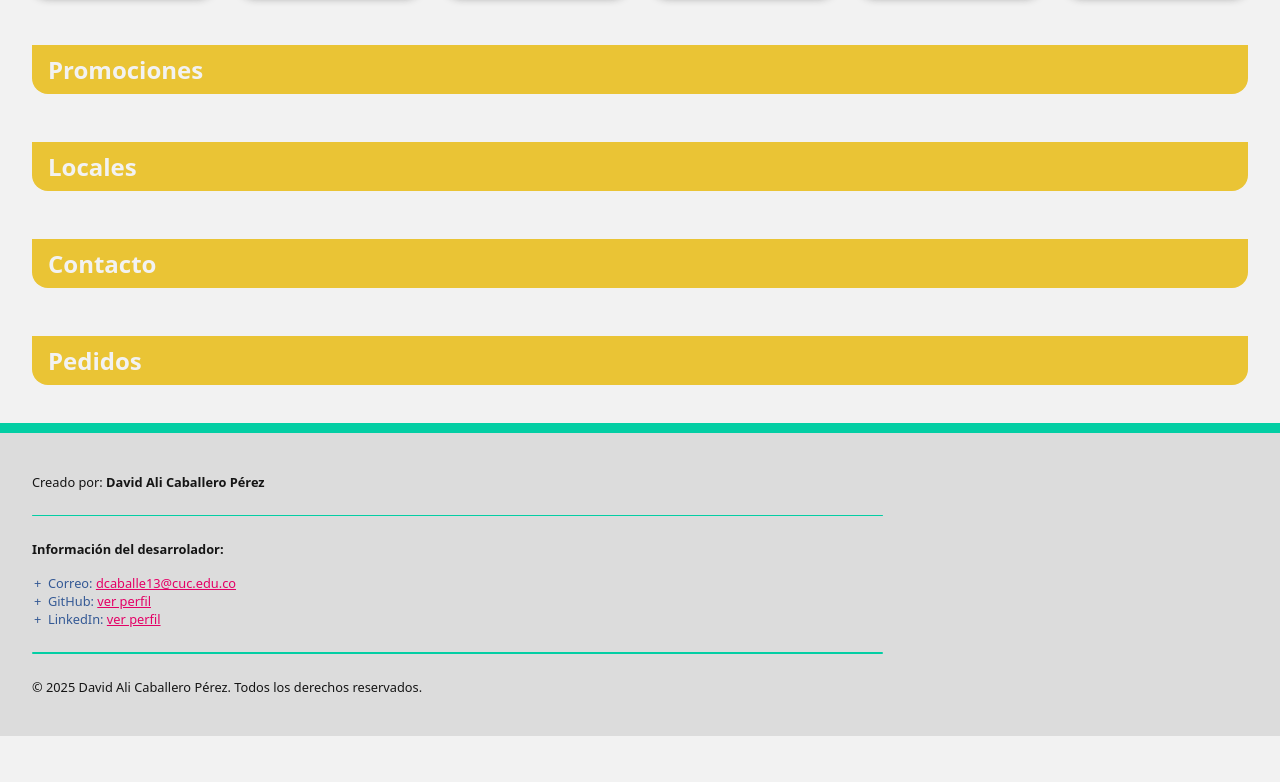
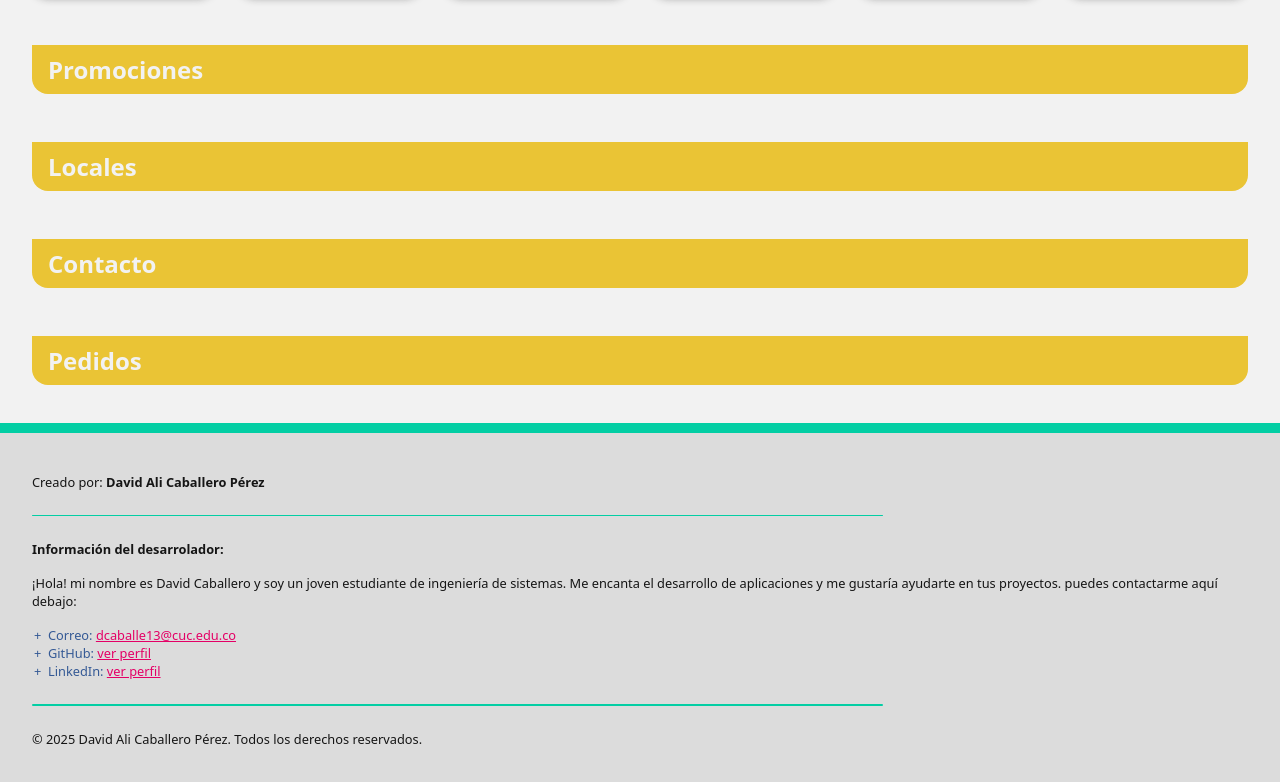
Before and after one commit to PhoenixWhite03/DW-Activity-2, a website: page index.html in a window 1280 px wide. Shown: the part 1028-1810 px from the top of the page. Before the commit the page ends 1764 px from the top, so only its background shows below. Drawn offline with nearby package versions, Linux system fonts and the light colour scheme.

Commit message:
info en el footer y link del 404 adaptado para git hub pages

```diff
--- a/index.html
+++ b/index.html
@@ -261,6 +261,9 @@
                 <p>Creado por: <strong>David Ali Caballero Pérez</strong></p>
                 <hr>
                 <p><b>Información del desarrolador:</b></p>
+                <p>
+                    ¡Hola! mi nombre es David Caballero y soy un joven estudiante de ingeniería de sistemas. Me encanta el desarrollo de aplicaciones y me gustaría ayudarte en tus proyectos. puedes contactarme aquí debajo:
+                </p>
                 <ul>
                     <!-- Información del Desarrollador -->
                     <li>
```
Also changed, not shown: 404.html (+1 -1 lines).
